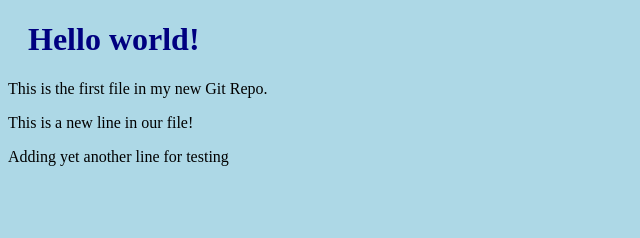
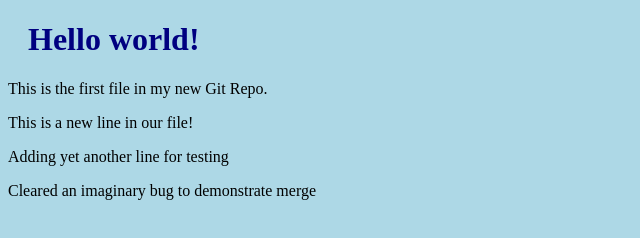
Before and after one commit to SouradeepSil/hello-world, a plain HTML site: page index.html in a window 1280 px wide. Shown: the whole page, without its empty margins (0-640 px from the left). Drawn offline with Linux system fonts and the light colour scheme.

Commit message:
Hotfixed to demonstrate merge

```diff
--- a/index.html
+++ b/index.html
@@ -9,5 +9,6 @@
         <p>This is the first file in my new Git Repo.</p>
         <p>This is a new line in our file!</p>
         <p>Adding yet another line for testing</p>
+        <p>Cleared an imaginary bug to demonstrate merge</p>
     </body>
 </html>
```
